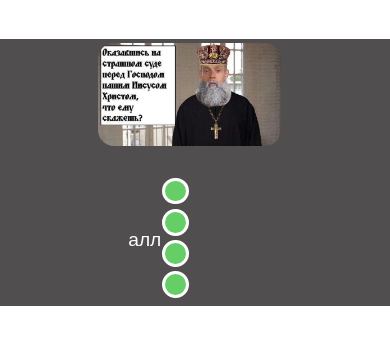
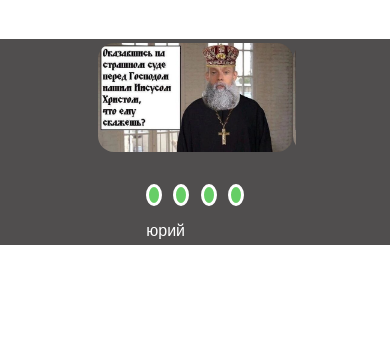
Before and after one commit to AndreyVlasov89/cssMemeSlider, a plain HTML site: page cssMemeSlider/index.html in a window 390 px wide. Drawn offline with nearby package versions, Linux system fonts and the light colour scheme; a web font is replaced by a local one.

Commit message:
feat: added mobile version (Fri, Sep 15, 2023 04:18:04 PM)

```diff
--- a/cssMemeSlider/css/style.css
+++ b/cssMemeSlider/css/style.css
@@ -14,12 +14,11 @@
    align-items: center;
    width: 400%;
    margin-bottom: 2rem;
-   /*gap: 1rem;*/
 }
 
-.slider__body>*:not(:last-child) {
+/*.slider__body>*:not(:last-child) {
    margin-right: 1rem;
-}
+}*/
 
 input {
    display: none;
@@ -29,16 +28,13 @@ input {
    display: flex;
    align-items: center;
    justify-content: center;
-   gap: 10%;
    width: 25%;
    max-width: 27%;
    transition: all .4s ease;
 
 }
 
-
 .slider__img img {
-   /*border-radius: 10px;*/
    max-width: 50rem;
    width: 100%;
    height: auto;
@@ -49,13 +45,12 @@ input {
 .slider__underbody {
    display: flex;
    align-items: center;
-   justify-content: center;
-   max-width: 70%;
-   /*margin-left: 10%;*/
+   justify-content:space-between;
+   max-width: 100%;
 }
 
 .slider__alltext {
-   width: 25%;
+   width: 50%;
    overflow: hidden;
 }
 
@@ -71,31 +66,36 @@ input {
    width: 25%;
    font-family: 'Mooli',sans-serif;;
    font-weight: 400;
-   font-size: 120%;
+   font-size: 160%;
    color: #fff;
-
 }
 
 .slider__navigation {
-   width: 30%;
-
+   width: 50%;
+   align-items: flex-end;
+   display: block;
 }
 
-.slider__navigation>*:not(:last-child) {
-   margin-right: .5rem;
+.slider__navigations>*:not(:last-child) {
+   margin-right: 1rem;
+}
+
+.slider__navigations {
+   display: flex;
+   align-items: center;
+   justify-content: flex-end;
 }
 
 .bar {
    display: inline-block;
-   width: 1.3em;
-   height: 1.3em;
-   border: 3px solid #fff;
+   width: 1.3rem;
+   height: 1.3rem;
+   border: .2rem solid #fff;
    border-radius: 50%;
    background: #66ce66;
    transition: .4s;
    cursor: pointer;
 }
-
 
 
 .bar:hover {
@@ -140,3 +140,30 @@ input {
 #radio_4:checked~.slider__underbody>.slider__alltext>.slider__text-content {
    transform: translateX(-75%);
 }
+
+
+
+
+@media (max-width: 900px) {
+   .bar {
+      width: 1rem;
+      height: 1rem;
+   }
+
+   .slider__navigations>*:not(:last-child) {
+      margin-right: .7rem;
+   }
+
+   .slider__text {
+      font-size: 100%;
+   }
+
+   .slider__underbody {
+      display: flex;
+      flex-direction: column-reverse;
+   }
+
+   .slider__navigations {
+      margin-bottom: 1rem;
+   }
+}
--- a/cssMemeSlider/index.html
+++ b/cssMemeSlider/index.html
@@ -31,17 +31,20 @@
          <div class="slider__underbody">
             <div class="slider__alltext">
                <div class="slider__text-content">
-                  <div class="slider__text first-text">аллилуя</div>
-                  <div class="slider__text">аминь</div>
-                  <div class="slider__text">ты кто?</div>
-                  <div class="slider__text">энд...</div>
+                  <div class="slider__text first-text">юрий</div>
+                  <div class="slider__text">будет</div>
+                  <div class="slider__text">дудь</div>
+                  <div class="slider__text">аминь...</div>
                </div>
             </div>
             <div class="slider__navigation">
-               <label for="radio_1" class="bar"></label>
-               <label for="radio_2" class="bar"></label>
-               <label for="radio_3" class="bar"></label>
-               <label for="radio_4" class="bar"></label>
+               <div class="slider__navigations">
+                  <label for="radio_1" class="bar"></label>
+                  <label for="radio_2" class="bar"></label>
+                  <label for="radio_3" class="bar"></label>
+                  <label for="radio_4" class="bar"></label>
+               </div>
+
             </div>
          </div>
       </div>
```
Also changed, not shown: cssMemeSlider/img/3E9kpeVODs0.jpg (deleted), cssMemeSlider/img/FrcWsmm2qBY.jpg (deleted), cssMemeSlider/img/SDeB0HvinHU.jpg (deleted), cssMemeSlider/img/not-blinde.jpg (deleted), cssMemeSlider/img/robot.jpg (deleted), cssMemeSlider/img/roses.jpg (deleted), cssMemeSlider/img/u-_kGNCLOnA.jpg (deleted).
